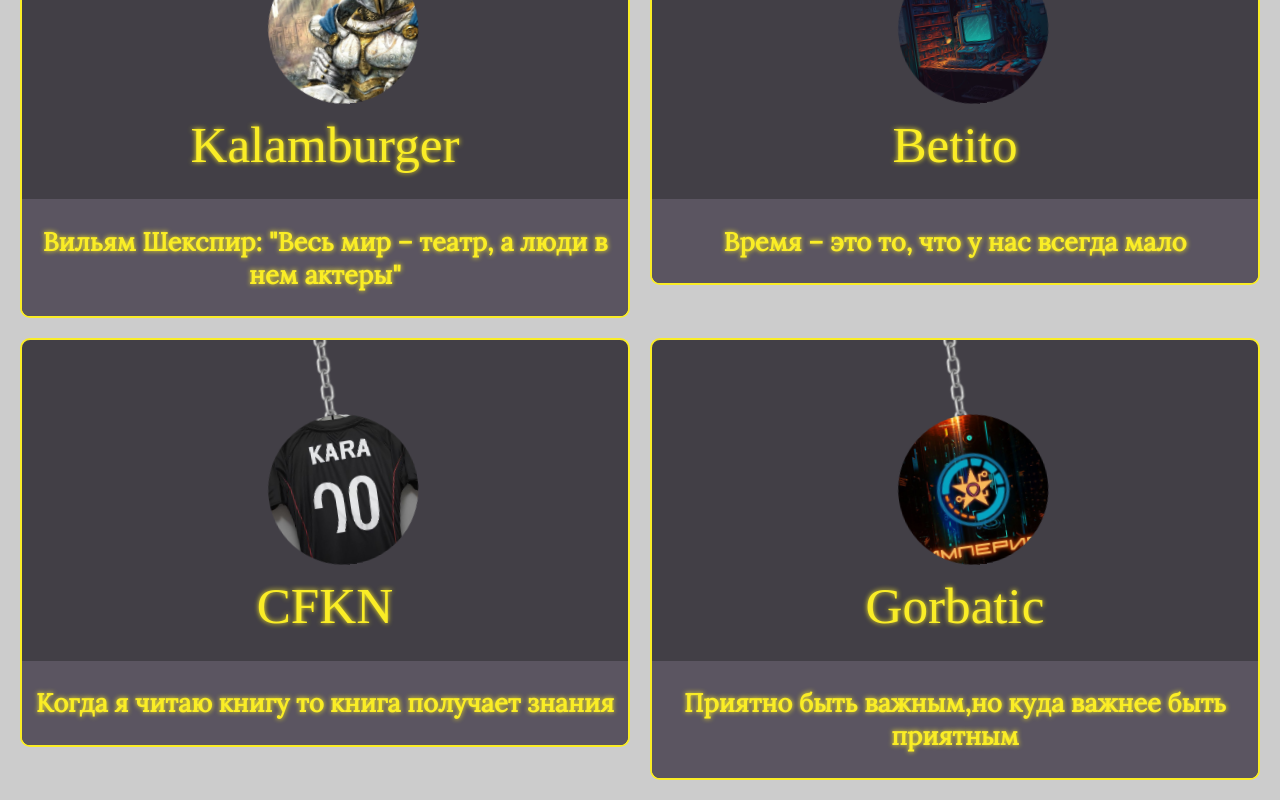
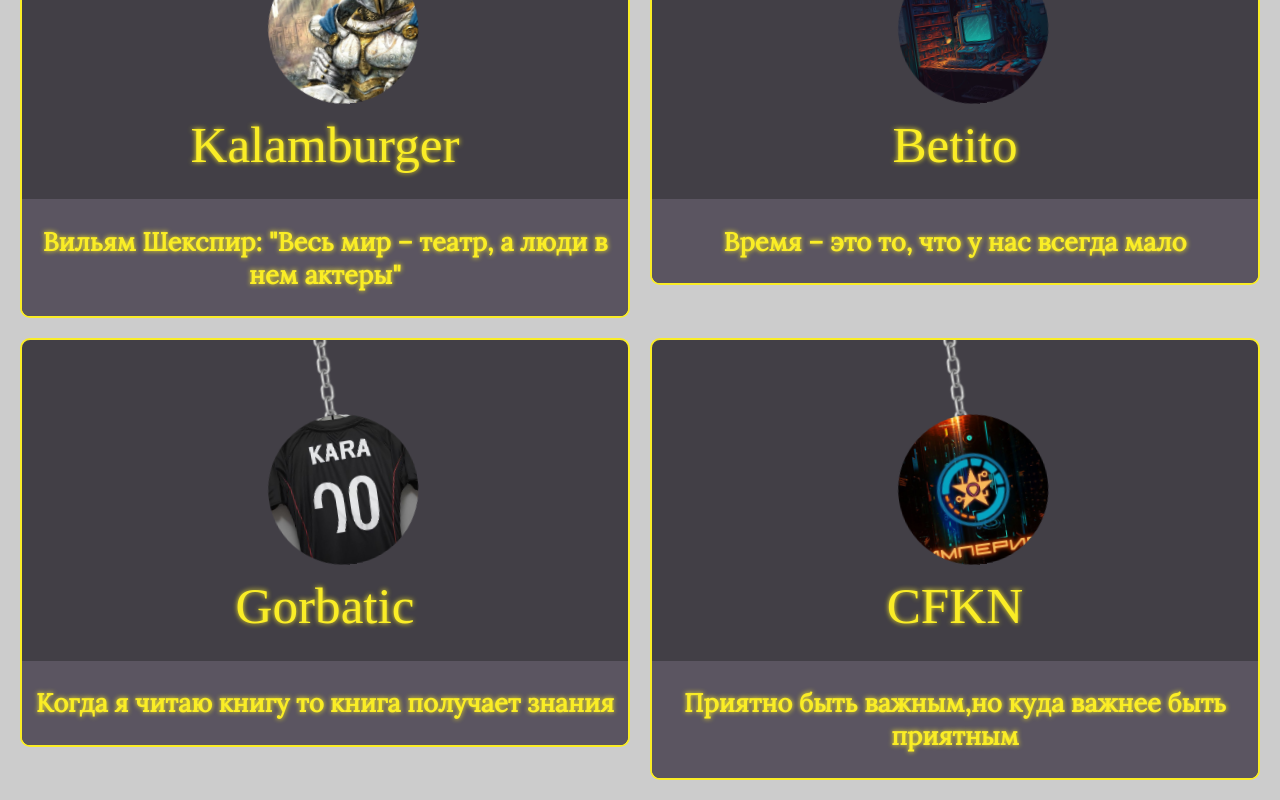
Before and after one commit to Akula3331/TourneyX, a React (Create React App) app: page / in a window 1280 px wide. Shown: the part 1390-2190 px from the top of the page. Built offline with nearby package versions, Linux system fonts and the light colour scheme; a web font is replaced by a local one.

Commit message:
modified:   src/components/CardsBlock/CardsBlock.jsx

```diff
--- a/src/components/CardsBlock/CardsBlock.jsx
+++ b/src/components/CardsBlock/CardsBlock.jsx
@@ -18,15 +18,15 @@ export default function CardsBlock() {
         },
         {
             img:'/images/cava.jpg',
-            nick:'CFKN',
+            nick:'Gorbatic',
             txt:'Когда я читаю книгу то книга получает знания',
-            link:'c'
+            link:'/g'
         },
         {
             img:'/images/gava.jpg',
-            nick:'Gorbatic',
+            nick:'CFKN',
             txt:'Приятно быть важным,но куда важнее быть приятным',
-            link:'/g'
+            link:'/c'
         },
     ]
     return (
```
